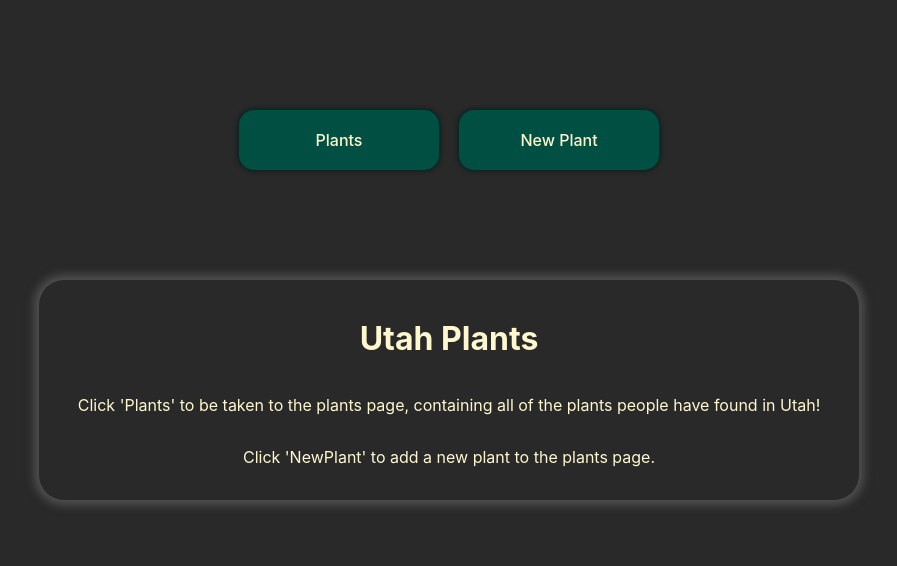
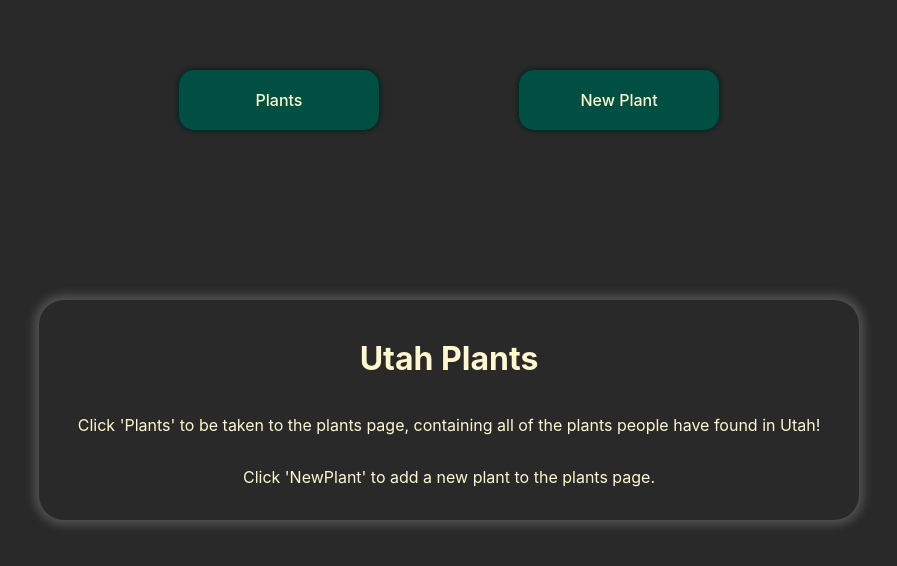
Before and after one commit to Varuna3/NoDB, a React (Vite) app: page / in a window 1280 px wide. Shown: the top 566 px of the page, without its empty margins (191-1088 px from the left). Built offline with nearby package versions, Linux system fonts and the light colour scheme.

Commit message:
make button size changes not have an effect on position

```diff
--- a/src/index.css
+++ b/src/index.css
@@ -13,8 +13,6 @@
   display: flex;
   flex-direction: row;
   flex-wrap: wrap;
-  margin: 20px;
-  margin-top: 100px;
   justify-content: center;
   align-items: center;
 }
@@ -50,7 +48,7 @@ body {
 }
 
 .route-buttons {
-  margin: 10px;
+  margin: 70px;
   width: 200px;
   height: 60px;
   color: rgb(255, 248, 207);
@@ -64,13 +62,14 @@ body {
   cursor: pointer;
   box-shadow: 0px 0px 5px 1px #00211c;
   transition: box-shadow 0.25s, background-color 0.25s, width 0.25s,
-    height 0.25s;
+    height 0.25s, margin 0.25s;
 }
 .route-buttons:hover {
   background-color: #006d5d;
   box-shadow: 0px 0px 10px 2px #00473d;
   width: 250px;
   height: 110px;
+  margin: 20px 45px;
 }
 
 .plants-container {
```
